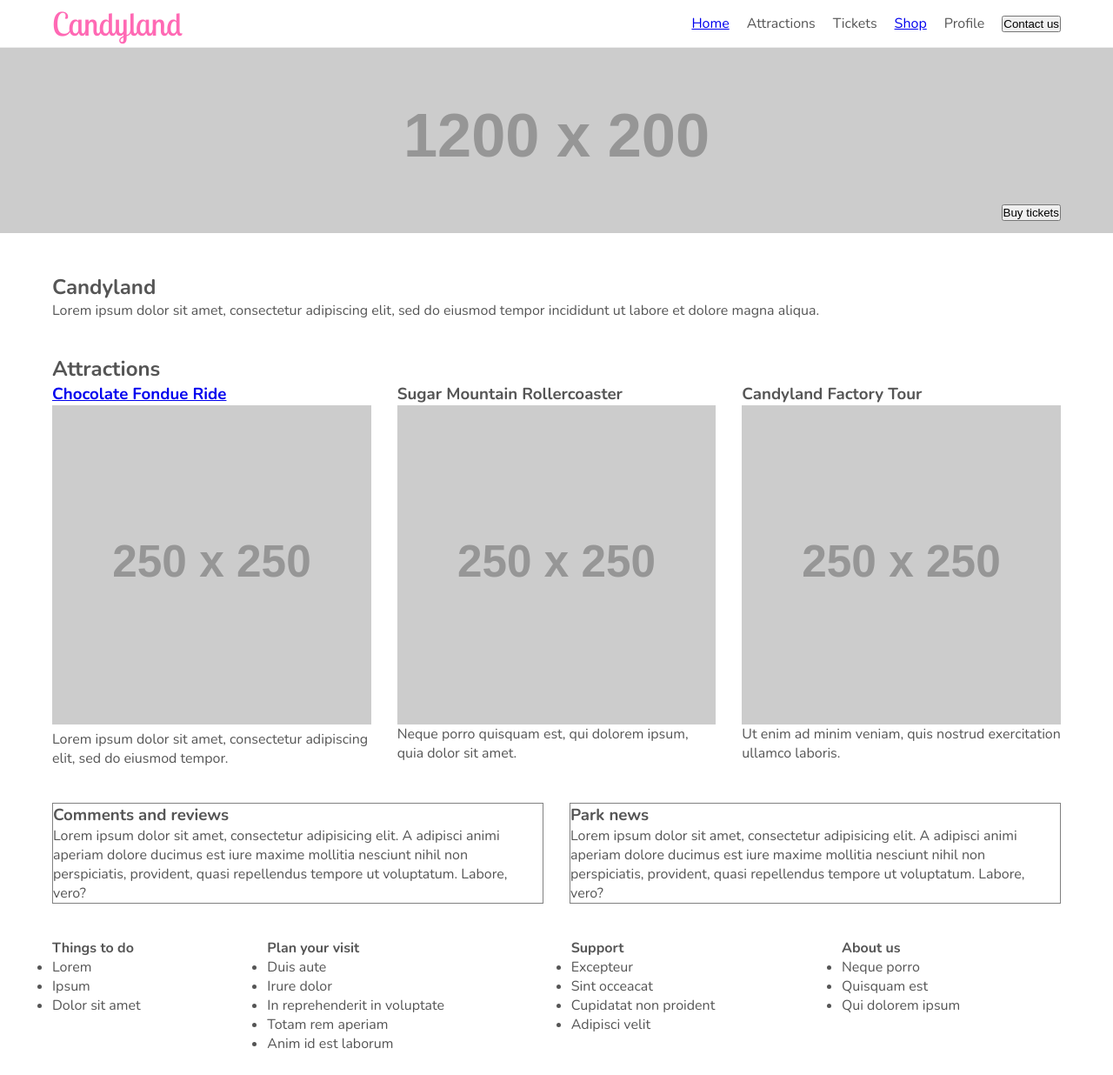
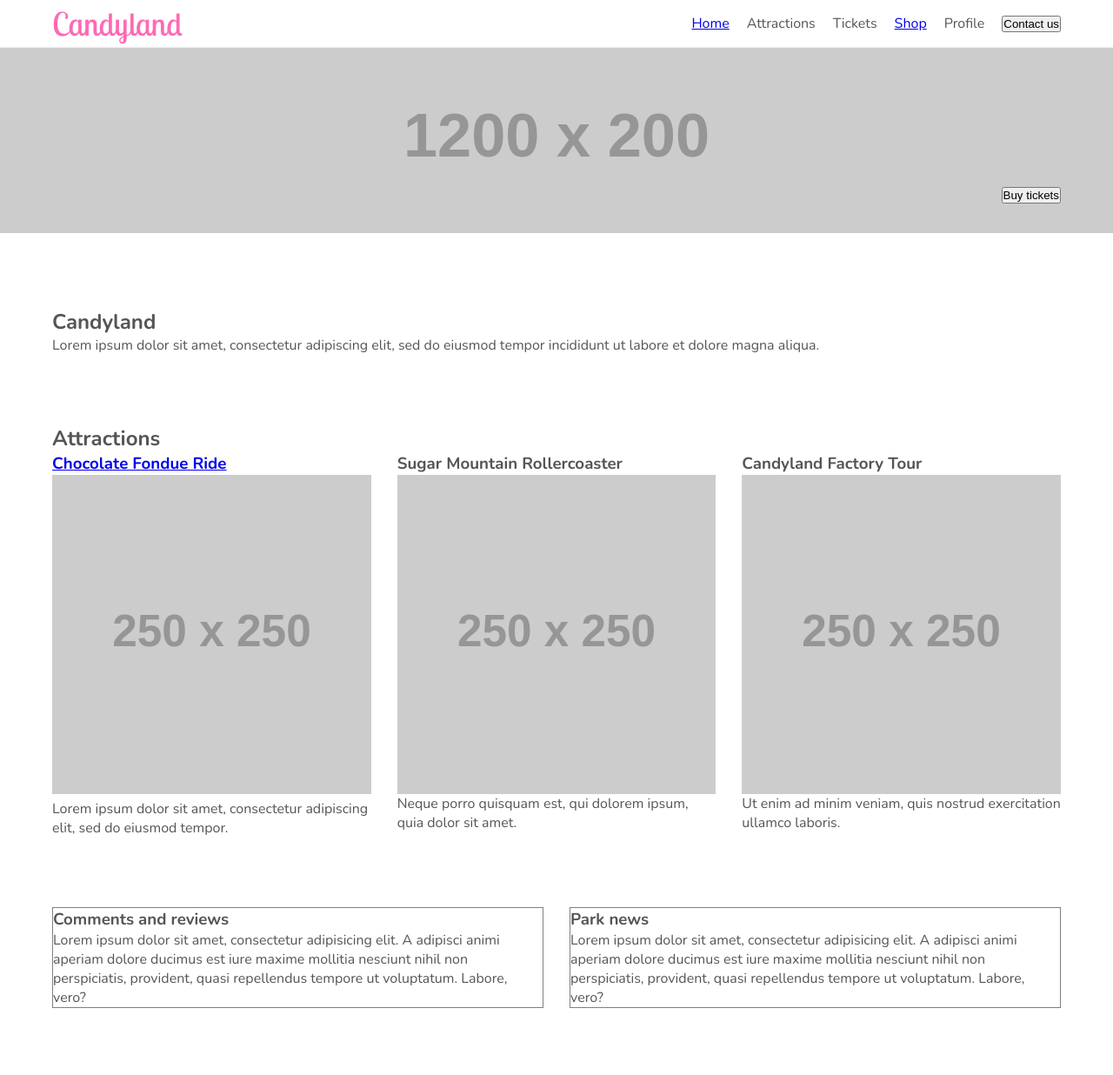
Before and after one commit to williamthorsen/theme-park, a website: page public/index.html in a window 1280 px wide. Shown: the top 1236 px of the page at 87% size. Drawn offline with nearby package versions, Linux system fonts and the light colour scheme; placeholder pictures from the web are drawn by us; a web font is replaced by a local one.

Commit message:
fix: Section padding for x and y axis swapped

```diff
--- a/public/css/style.css
+++ b/public/css/style.css
@@ -3,7 +3,7 @@
 :root {
   --primary: #ff69b4;
   --secondary: #444;
-  --section-padding-y: 20px;
+  --section-padding-y: 40px;
   --section-padding-x: 20px;
 }
 
@@ -81,7 +81,7 @@ footer .content {
   display: flex;
   flex-direction: row;
   gap: 30px;
-  padding: var(--section-padding-x) var(--section-padding-y);
+  padding: var(--section-padding-y) var(--section-padding-x);
 }
 
 footer .content div {
@@ -91,40 +91,40 @@ footer .content div {
 /* ----- END COMMON ELEMENTS ----- */
 
 /* ----- HOME PAGE ----- */
-header {
+header.landing {
   position: relative;
   margin-bottom: var(--section-padding-y);
 }
 
-header img {
+header.landing img {
   width: 100%;
   object-fit: cover;
   margin: 0 auto;
 }
 
-header .content {
+header.landing .content {
   position: absolute;
   top: 0;
   left: 0;
   z-index: 10;
 }
 
-header .content,
-header .content div {
+header.landing .content,
+header.landing .content div {
   width: 100%;
   height: 100%;
 }
 
-header .content div {
+header.landing .content div {
   display: flex;
   flex-direction: row;
   justify-content: flex-end;
   align-items: flex-end;
-  padding: var(--section-padding-x) var(--section-padding-y);
+  padding: var(--section-padding-y) var(--section-padding-x);
 }
 
 .hero {
-  padding: var(--section-padding-x) var(--section-padding-y);
+  padding: var(--section-padding-y) var(--section-padding-x);
 }
 
 .hero div {
@@ -138,7 +138,7 @@ header .content div {
 }
 
 #attractions .wrapper {
-  padding: var(--section-padding-x) var(--section-padding-y);
+  padding: var(--section-padding-y) var(--section-padding-x);
 }
 
 #attractions .attractions {
@@ -162,7 +162,7 @@ header .content div {
   display: flex;
   flex-direction: row;
   gap: 30px;
-  padding: var(--section-padding-x) var(--section-padding-y);
+  padding: var(--section-padding-y) var(--section-padding-x);
 }
 
 #social .content div {
@@ -179,7 +179,7 @@ header .content div {
   display: flex;
   flex-direction: row;
   gap: 30px;
-  padding: var(--section-padding-x) var(--section-padding-y);
+  padding: var(--section-padding-y) var(--section-padding-x);
 }
 
 #categories .category {
@@ -199,7 +199,9 @@ header .content div {
 #promotions .wrapper {
   display: flex;
   flex-direction: column;
-  padding: var(--section-padding-x) var(--section-padding-y);
+  padding: var(--section-padding-y) var(--section-padding-x);
+}
+
 #category .wrapper {
   display: flex;
   flex-direction: column;
--- a/public/index.html
+++ b/public/index.html
@@ -29,7 +29,7 @@
     </nav>
 
     <main>
-      <header>
+      <header class="landing">
         <img
           class="header"
           src="https://via.placeholder.com/1200x200.png"
```
